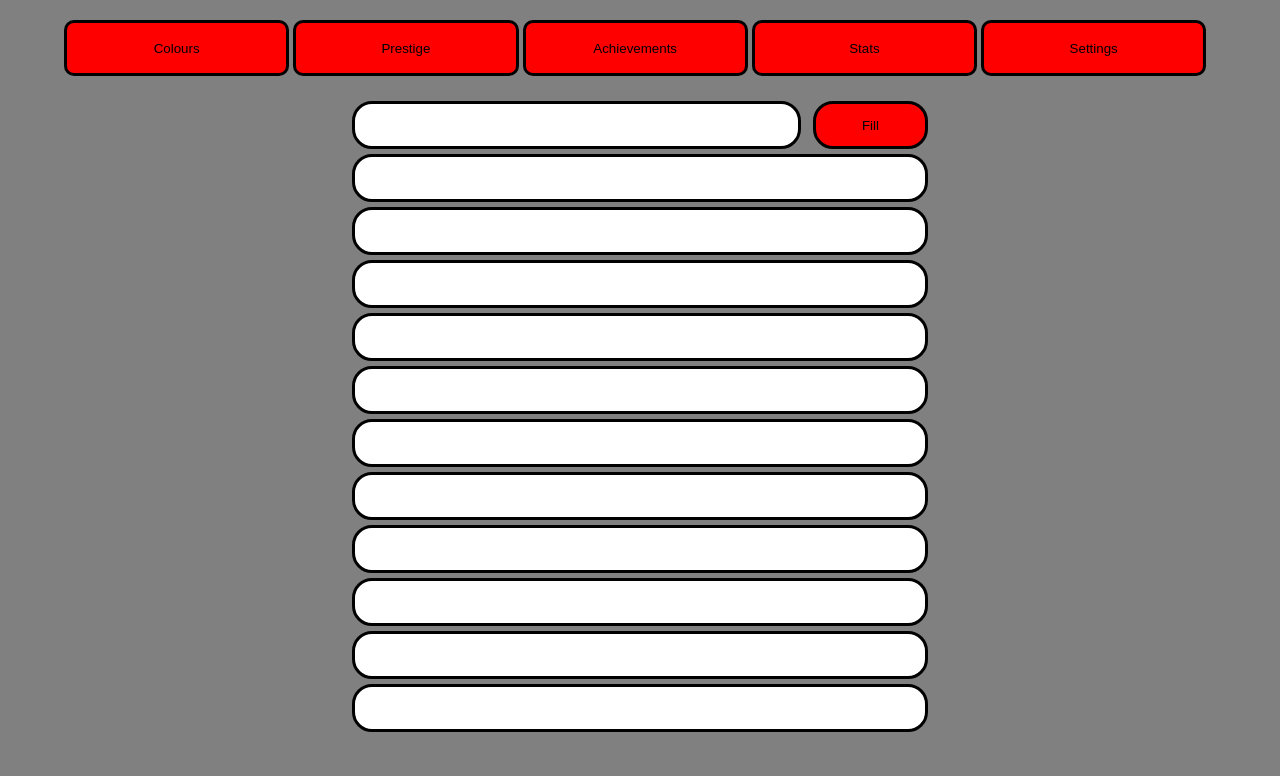
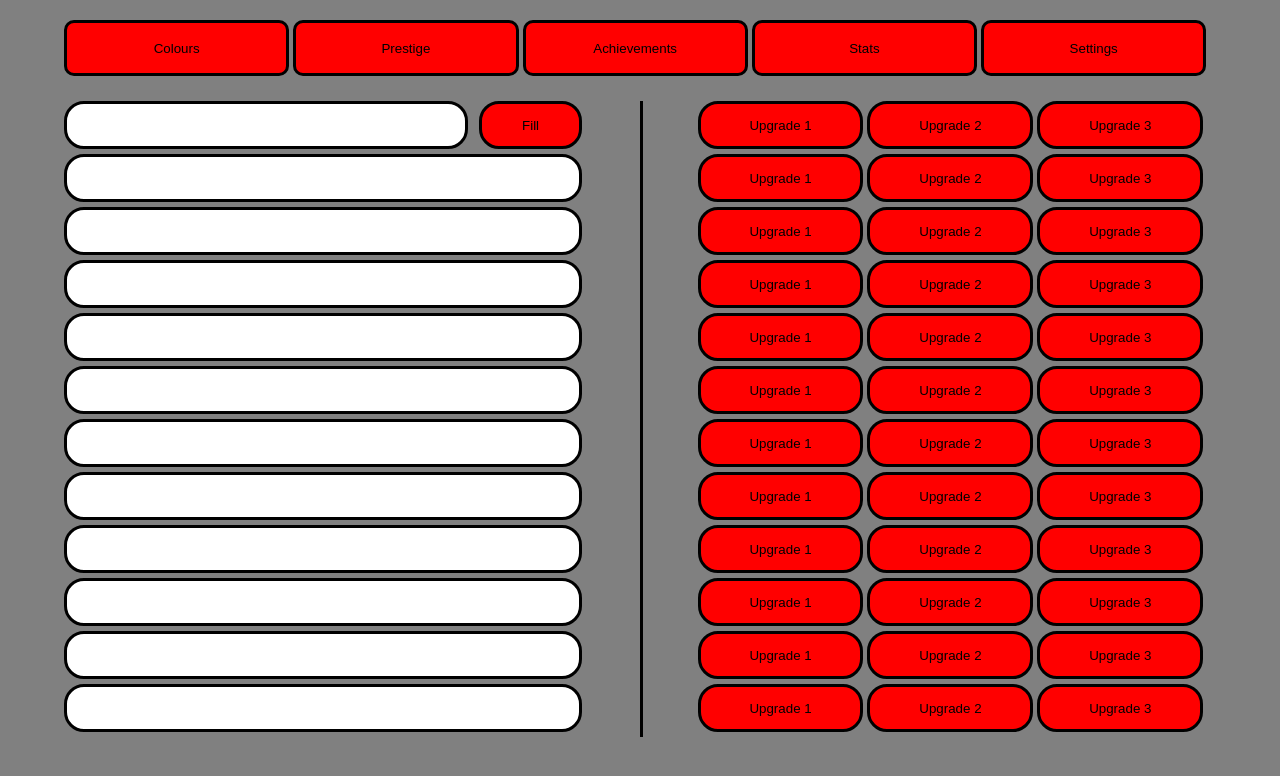
Before and after one commit to ArturStokkeland/Colours, a plain HTML site: page index.html in a window 1280 px wide. Drawn offline with Linux system fonts and the light colour scheme.

Commit message:
Add upgrade buttons

```diff
--- a/index.html
+++ b/index.html
@@ -27,59 +27,129 @@
 
                 <button type="button" id="fillButton" onClick="fillColour()">Fill</button>
 
-                <div id="colourBox1">
-                    <div class="colourBoxFill" id="colour0"></div>
+                <div id="colourBox0">
+                    <div class="colourBoxFill colour0" id="colour0"></div>
                 </div>
 
                 <div class="colourBox">
-                    <div class="colourBoxFill" id="colour1"></div>
+                    <div class="colourBoxFill colour1" id="colour1"></div>
                 </div>
 
                 <div class="colourBox">
-                    <div class="colourBoxFill" id="colour2"></div>
+                    <div class="colourBoxFill colour2" id="colour2"></div>
                 </div>
 
                 <div class="colourBox">
-                    <div class="colourBoxFill" id="colour3"></div>
+                    <div class="colourBoxFill colour3" id="colour3"></div>
                 </div>
 
                 <div class="colourBox">
-                    <div class="colourBoxFill" id="colour4"></div>
+                    <div class="colourBoxFill colour4" id="colour4"></div>
                 </div>
 
                 <div class="colourBox">
-                    <div class="colourBoxFill" id="colour5"></div>
+                    <div class="colourBoxFill colour5" id="colour5"></div>
                 </div>
 
                 <div class="colourBox">
-                    <div class="colourBoxFill" id="colour6"></div>
+                    <div class="colourBoxFill colour6" id="colour6"></div>
                 </div>
 
                 <div class="colourBox">
-                    <div class="colourBoxFill" id="colour7"></div>
+                    <div class="colourBoxFill colour7" id="colour7"></div>
                 </div>
 
                 <div class="colourBox">
-                    <div class="colourBoxFill" id="colour8"></div>
+                    <div class="colourBoxFill colour8" id="colour8"></div>
                 </div>
 
                 <div class="colourBox">
-                    <div class="colourBoxFill" id="colour9"></div>
+                    <div class="colourBoxFill colour9" id="colour9"></div>
                 </div>
 
                 <div class="colourBox">
-                    <div class="colourBoxFill" id="colour10"></div>
+                    <div class="colourBoxFill colour10" id="colour10"></div>
                 </div>
 
                 <div class="colourBox">
-                    <div class="colourBoxFill" id="colour11"></div>
+                    <div class="colourBoxFill colour11" id="colour11"></div>
                 </div>
 
             </div>
 
             <div id="colourUpgradesHolder">
 
+                <div class="colourUpg0" id="upgradeBox0">
+                    <button class="upgradeButton">Upgrade 1</button>
+                    <button class="upgradeButton">Upgrade 2</button>
+                    <button class="upgradeButton">Upgrade 3</button>
+                </div>
 
+                <div class="upgradeBox colourUpg1">
+                    <button class="upgradeButton">Upgrade 1</button>
+                    <button class="upgradeButton">Upgrade 2</button>
+                    <button class="upgradeButton">Upgrade 3</button>
+                </div>
+
+                <div class="upgradeBox colourUpg2">
+                    <button class="upgradeButton">Upgrade 1</button>
+                    <button class="upgradeButton">Upgrade 2</button>
+                    <button class="upgradeButton">Upgrade 3</button>
+                </div>
+
+                <div class="upgradeBox colourUpg3">
+                    <button class="upgradeButton">Upgrade 1</button>
+                    <button class="upgradeButton">Upgrade 2</button>
+                    <button class="upgradeButton">Upgrade 3</button>
+                </div>
+
+                <div class="upgradeBox colourUpg4">
+                    <button class="upgradeButton">Upgrade 1</button>
+                    <button class="upgradeButton">Upgrade 2</button>
+                    <button class="upgradeButton">Upgrade 3</button>
+                </div>
+
+                <div class="upgradeBox colourUpg5">
+                    <button class="upgradeButton">Upgrade 1</button>
+                    <button class="upgradeButton">Upgrade 2</button>
+                    <button class="upgradeButton">Upgrade 3</button>
+                </div>
+
+                <div class="upgradeBox colourUpg6">
+                    <button class="upgradeButton">Upgrade 1</button>
+                    <button class="upgradeButton">Upgrade 2</button>
+                    <button class="upgradeButton">Upgrade 3</button>
+                </div>
+
+                <div class="upgradeBox colourUpg7">
+                    <button class="upgradeButton">Upgrade 1</button>
+                    <button class="upgradeButton">Upgrade 2</button>
+                    <button class="upgradeButton">Upgrade 3</button>
+                </div>
+
+                <div class="upgradeBox colourUpg8">
+                    <button class="upgradeButton">Upgrade 1</button>
+                    <button class="upgradeButton">Upgrade 2</button>
+                    <button class="upgradeButton">Upgrade 3</button>
+                </div>
+
+                <div class="upgradeBox colourUpg9">
+                    <button class="upgradeButton">Upgrade 1</button>
+                    <button class="upgradeButton">Upgrade 2</button>
+                    <button class="upgradeButton">Upgrade 3</button>
+                </div>
+
+                <div class="upgradeBox colourUpg10">
+                    <button class="upgradeButton">Upgrade 1</button>
+                    <button class="upgradeButton">Upgrade 2</button>
+                    <button class="upgradeButton">Upgrade 3</button>
+                </div>
+
+                <div class="upgradeBox colourUpg11">
+                    <button class="upgradeButton">Upgrade 1</button>
+                    <button class="upgradeButton">Upgrade 2</button>
+                    <button class="upgradeButton">Upgrade 3</button>
+                </div>
 
             </div>
 
--- a/main.css
+++ b/main.css
@@ -22,13 +22,26 @@ body {
     border: 3px solid black;
 }
 
-#colourBoxHolder {
-    width: 45vw;
+#coloursContainer {
+    width: 90vw;
     margin: 5px auto;
 }
 
+#colourBoxHolder {
+    width: 45%;
+    padding-right: 5%;
+    border-right: 3px solid black;
+    float: left;
+}
 
-#colourBox1 {
+#colourUpgradesHolder {
+    width: 45%;
+    height: 1000px;
+    float: right;
+}
+
+
+#colourBox0 {
     box-sizing: border-box;
     background-color: white;
     width: 78%;
@@ -54,51 +67,51 @@ body {
     border-radius: 17px;
 }
 
-#colour0 {
+.colour0, .colourUpg0 .upgradeButton {
     background-color: red;
 }
 
-#colour1 {
+.colour1, .colourUpg1 .upgradeButton {
     background-color: red;
 }
 
-#colour2 {
+.colour2, .colourUpg2 .upgradeButton {
     background-color: red;
 }
 
-#colour3 {
+.colour3, .colourUpg3 .upgradeButton {
     background-color: red;
 }
 
-#colour4 {
+.colour4, .colourUpg4 .upgradeButton {
     background-color: red;
 }
 
-#colour5 {
+.colour5, .colourUpg5 .upgradeButton {
     background-color: red;
 }
 
-#colour6 {
+.colour6, .colourUpg6 .upgradeButton {
     background-color: red;
 }
 
-#colour7 {
+.colour7, .colourUpg7 .upgradeButton {
     background-color: red;
 }
 
-#colour8 {
+.colour8, .colourUpg8 .upgradeButton {
     background-color: red;
 }
 
-#colour9 {
+.colour9, .colourUpg9 .upgradeButton {
     background-color: red;
 }
 
-#colour10 {
+.colour10, .colourUpg10 .upgradeButton {
     background-color: red;
 }
 
-#colour11 {
+.colour11, .colourUpg11 .upgradeButton {
     background-color: red;
 }
 
@@ -112,3 +125,20 @@ body {
     border: 3px solid black;
     float: right;
 }
+
+.upgradeBox {
+    margin: 5px 0;
+}
+
+#upgradeBox0 {
+    margin-top 0;
+}
+
+.upgradeButton {
+    box-sizing: border-box;
+    width: 32%;
+    height: 6vh;
+    color: black;
+    border-radius: 20px;
+    border: 3px solid black;
+}
```
